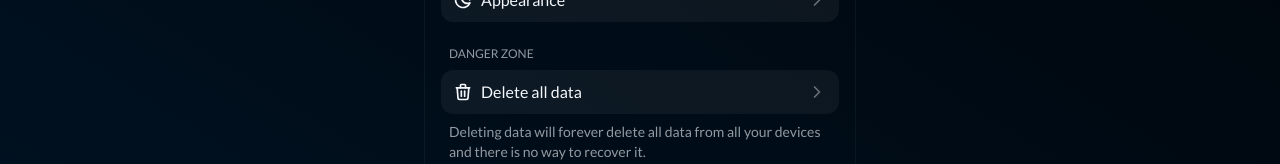
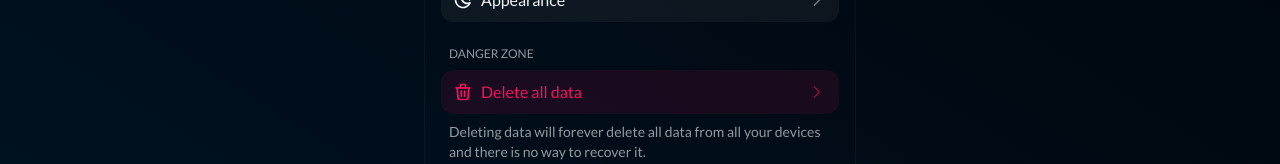
Before and after one commit to hrvsdev/cardnest, a React (Vite) app: page /user in a window 1280 px wide. Shown: the part 174-338 px from the top of the page. Built offline with nearby package versions, Linux system fonts and the light colour scheme.

Commit message:
Move `danger` style to `Settings` components

```diff
--- a/src/pages/User/Settings/index.tsx
+++ b/src/pages/User/Settings/index.tsx
@@ -3,6 +3,8 @@ import { ReactElement, ReactNode } from "react";
 import { IconChevronRight, TablerIconsProps } from "@tabler/icons-react";
 
 import { Show } from "@components/Show";
+
+import { c } from "@utils/styles.ts";
 
 type SettingsGroupProp = {
 	title?: string;
@@ -13,6 +15,7 @@ type SettingsGroupProp = {
 type SettingsButtonProps = {
 	Icon: (props: TablerIconsProps) => ReactElement;
 	title: string;
+	isDanger?: boolean;
 };
 
 export function SettingsGroup({ title, description, children }: SettingsGroupProp) {
@@ -29,12 +32,20 @@ export function SettingsGroup({ title, description, children }: SettingsGroupPro
 	);
 }
 
-export function SettingsButton({ Icon, title }: SettingsButtonProps) {
+export function SettingsButton({ Icon, title, isDanger }: SettingsButtonProps) {
 	return (
-		<div className="flex items-center bg-th-white/5 px-3 py-2.5 rounded-sm first:rounded-t-xl last:rounded-b-xl">
+		<div
+			className={c(
+				"flex items-center px-3 py-2.5 rounded-sm first:rounded-t-xl last:rounded-b-xl",
+				isDanger ? "bg-th-red/10 text-th-red" : "bg-th-white/5"
+			)}
+		>
 			<Icon size={20} className="mr-2" />
 			<p>{title}</p>
-			<IconChevronRight size={20} className="text-th-white/40 ml-auto" />
+			<IconChevronRight
+				size={20}
+				className={c("ml-auto", isDanger ? "text-th-red/50" : "text-th-white/40")}
+			/>
 		</div>
 	);
 }
--- a/src/pages/User/index.tsx
+++ b/src/pages/User/index.tsx
@@ -22,7 +22,7 @@ export function User() {
 					title="Danger zone"
 					description="Deleting data will forever delete all data from all your devices and there is no way to recover it."
 				>
-					<SettingsButton Icon={IconTrash} title="Delete all data" />
+					<SettingsButton Icon={IconTrash} title="Delete all data" isDanger />
 				</SettingsGroup>
 			</PageContainer>
 
```
